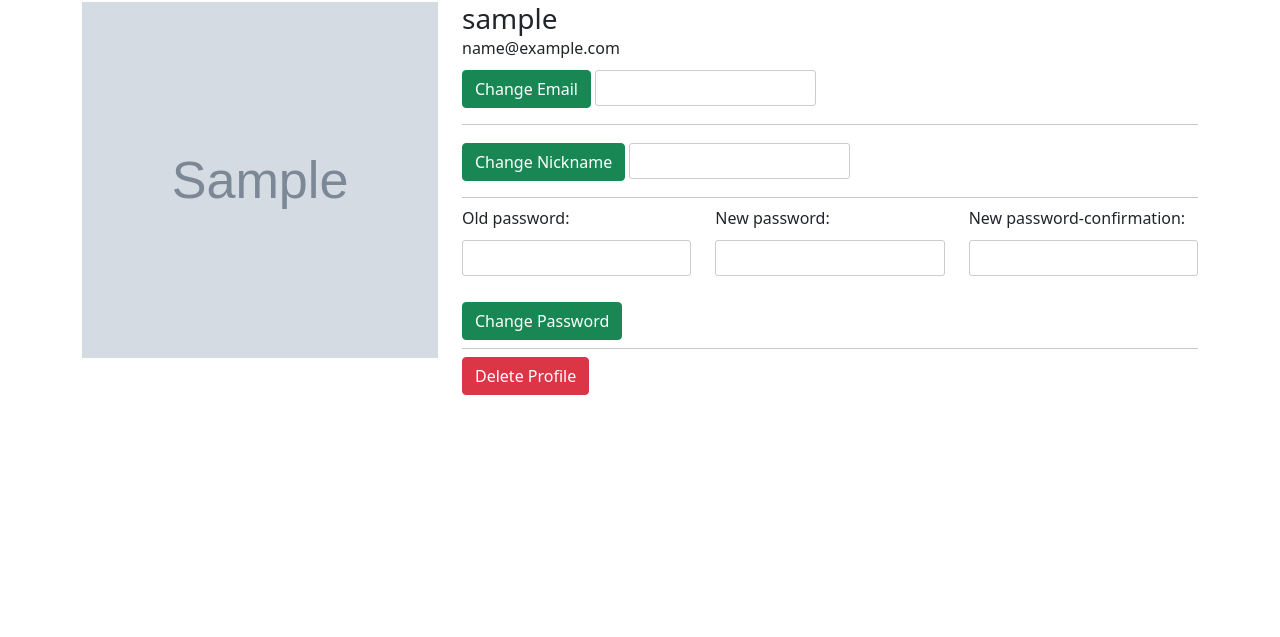
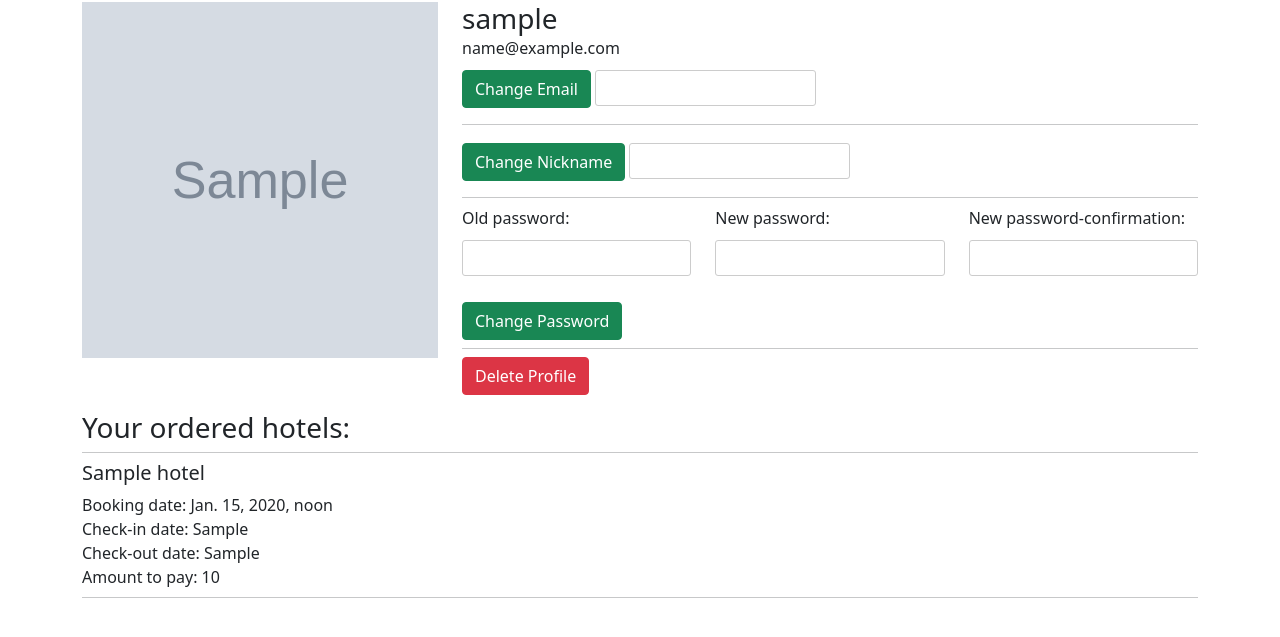
Before and after one commit to ITA-Dnipro/Dp-207_Python, a Django app: page /user_profile/ in a window 1280 px wide. Shown: the part 118-755 px from the top of the page. Run offline with Django 3.2, Linux system fonts and the light colour scheme; a user stored in the database is signed in; tables that the repository leaves empty hold one stand-in row (values such as "Sample post"); grey boxes marked "Sample" are stand-in pictures; parts of the project's set-up code (start-up, migrations or seed data) failed here and were passed over; some libraries are stand-ins or nearby versions.

Commit message:
Implementing checking of ordered hotels in profile

```diff
--- a/django_app/hotels/templates/hotels/order_room.html
+++ b/django_app/hotels/templates/hotels/order_room.html
@@ -12,7 +12,7 @@
     <hr>
     <p><strong>Номера заказ: {{ order.id }}</strong></p>
   <p class="lead">
-    <a class="btn btn-primary btn-lg" href="#" role="button">Profile</a>
+    <a class="btn btn-primary btn-lg" href="{% url 'user_profile:user_profile' %}" role="button">Profile</a>
   </p>
 </div>
 {% endblock %}
--- a/django_app/user_profile/models.py
+++ b/django_app/user_profile/models.py
@@ -2,5 +2,5 @@ from django.db import models
 from django.contrib.auth.models import User
 
 class PhotoForUser(models.Model):
-    photo = models.ImageField(upload_to='media', height_field=None, width_field=None, max_length=150)
+    photo = models.ImageField(upload_to='media/users', height_field=None, width_field=None, max_length=150)
     user = models.ForeignKey(User, on_delete=models.CASCADE, null=True)
--- a/django_app/user_profile/templates/user_profile/user_profile.html
+++ b/django_app/user_profile/templates/user_profile/user_profile.html
@@ -74,6 +74,9 @@
             height:100%;
             object-fit: cover;
         }
+        .hotels-block {
+            margin-top:1rem;
+        }
     </style>
 </head>
 
@@ -137,6 +140,7 @@
                     </div>
                 </div>
             </div>
+
             {% for message in messages %}
                 {% if message.tags == "success" %}
             <div class="col-md-12 msg-class-success text-center">
@@ -150,6 +154,21 @@
             </div>
                 {% endif %}
             {% endfor %}
+
+            <div class="col-md-12 hotels-block">
+                {% if hotels %}
+                <h3>Your ordered hotels: </h3>
+                <hr>
+                {% for ordered_hotel in hotels %}
+                    <h5>{{ ordered_hotel.hotel }}</h5>
+                    <p>Booking date: {{ ordered_hotel.order_time }}</p>
+                    <p>Check-in date: {{ ordered_hotel.check_in }}</p>
+                    <p>Check-out date: {{ ordered_hotel.check_out }}</p>
+                    <p>Amount to pay: {{ ordered_hotel.price }}</p>
+                <hr>
+                {% endfor %}
+                {% endif %}
+            </div>
         </div>
     </div>
 
--- a/django_app/user_profile/urls.py
+++ b/django_app/user_profile/urls.py
@@ -5,7 +5,7 @@ from . import views
 app_name = 'user_profile'
 
 urlpatterns = [
-    path('', views.change_data, name='user_profile'),
+    path('', views.user_profile, name='user_profile'),
     path('delete', views.del_page, name='del_page'),
     path('photo', views.change_photo, name='change_photo')
 ]
--- a/django_app/user_profile/views.py
+++ b/django_app/user_profile/views.py
@@ -1,15 +1,29 @@
-from django.contrib.auth.forms import UsernameField
 from django.shortcuts import render, redirect
+from hotels.models import Order
 from .forms import UpdateNicknameForm, UpdateEmailForm, UpdatePasswordForm, UpdateForm, ImageForm
 from django.contrib import messages
 from .models import PhotoForUser
+import os
 
-def change_data(request):
+def user_profile(request):
     if not request.user.is_authenticated:
         messages.error(request, f"You need to be authenticated to do this action.")
         return redirect('user_auth:sign_up')
 
     form = UpdateForm()
+    img_obj = []
+    hotels = []
+
+    try:
+        photos = PhotoForUser.objects.get(user_id=request.user)
+        img_obj = photos.photo
+    except PhotoForUser.DoesNotExist:
+        img_obj = []
+
+    try:
+        hotels = Order.objects.filter(user_id=request.user)
+    except Order.DoesNotExist:
+        hotels = []
 
     if request.method == 'POST':
         if 'Change Nickname' in request.POST:
@@ -47,15 +61,8 @@ def change_data(request):
                     return redirect('user_auth:sign_in')
             else:
                 messages.error(request, f"Your password is incorrect or new password can't be entirely numeric, can't be too similar to your personal information and must contain at least 8 characters.")
-    elif request.method == "GET":
-        try:
-            photos = PhotoForUser.objects.get(user_id=request.user)
-            img_obj = photos.photo
-            print(photos.photo)
-        except PhotoForUser.DoesNotExist:
-            img_obj = []
 
-    context = {'form': form, 'img_obj': img_obj}
+    context = {'form': form, 'img_obj': img_obj, 'hotels': hotels}
     return render(request, 'user_profile/user_profile.html', context)
 
 def del_page(request):
@@ -80,6 +87,8 @@ def change_photo(request):
     img_obj = []
 
     if request.method == "POST" and "Delete Photo" in request.POST:
+        photos = PhotoForUser.objects.get(user_id=request.user)
+        os.remove(f"mediafiles/{photos.photo}")
         PhotoForUser.objects.filter(user_id=request.user).delete()
         form = ImageForm(request.POST, request.FILES)
         return redirect('user_profile:user_profile')
@@ -96,6 +105,8 @@ def change_photo(request):
                 obj.save()
                 return redirect('user_profile:user_profile')
         else:
+            photos = PhotoForUser.objects.get(user_id=request.user)
+            os.remove(f"mediafiles/{photos.photo}")
             PhotoForUser.objects.filter(user_id=request.user).delete()
             form = ImageForm(request.POST, request.FILES)
             if form.is_valid():
@@ -109,7 +120,6 @@ def change_photo(request):
         try:
             photos = PhotoForUser.objects.get(user_id=request.user)
             img_obj = photos.photo
-            print(photos.photo)
         except PhotoForUser.DoesNotExist:
             img_obj = []
 
```
